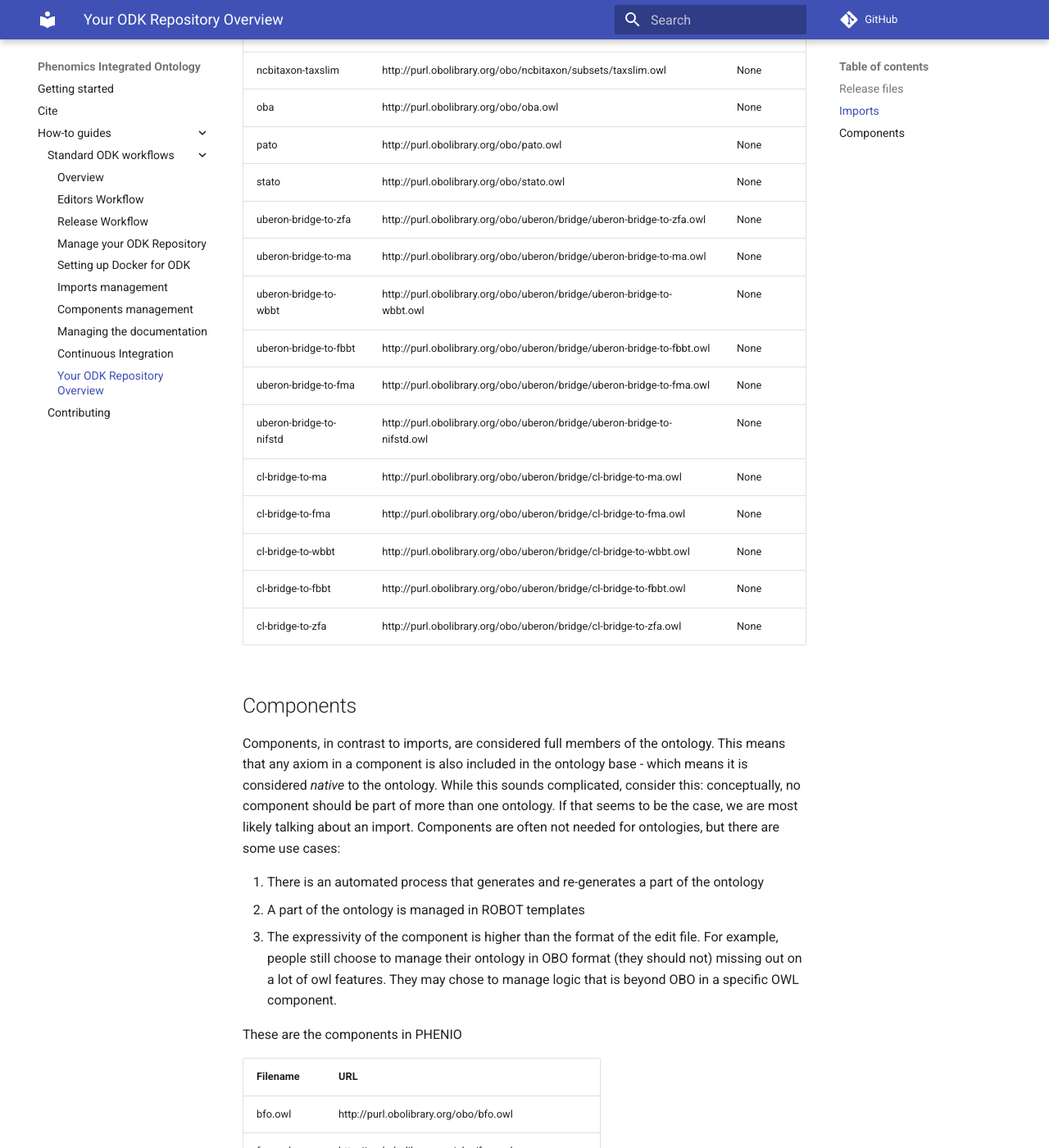
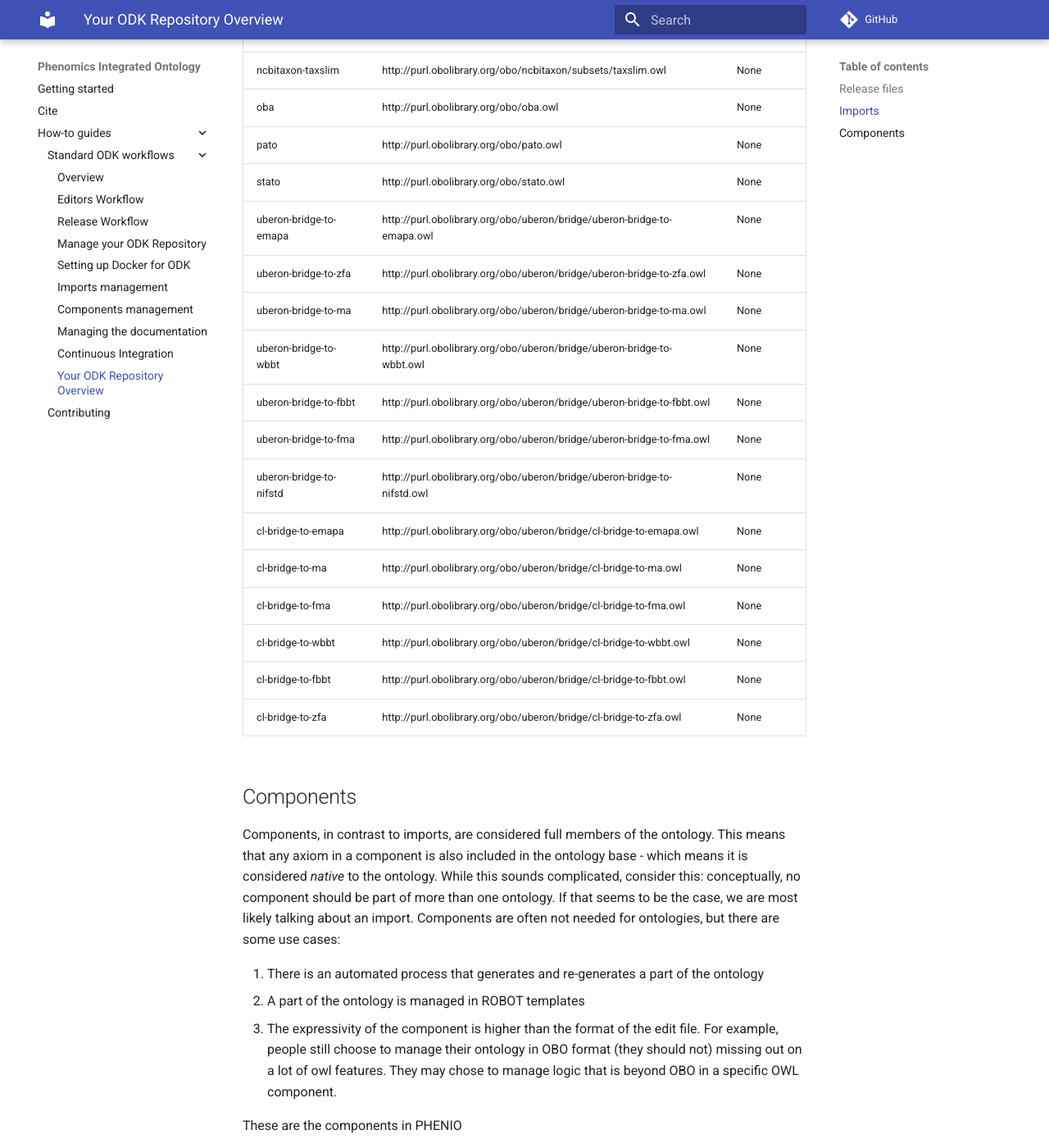
Before and after one commit to monarch-initiative/phenio, an MkDocs documentation site: the page built from docs/odk-workflows/RepositoryFileStructure.md, in a window 1280 px wide and 1400 px high, scrolled down 826 px. Shown: the whole window at 82% size. Built offline with MkDocs 1.6.1 and Material for MkDocs 9.7.7, drawn with Linux system fonts in a browser that asks for light colours; comment, search, counter and statistics services are not loaded; some of the changed text lies outside the part shown.

Commit message:
Update repo

```diff
--- a/docs/odk-workflows/RepositoryFileStructure.md
+++ b/docs/odk-workflows/RepositoryFileStructure.md
@@ -23,12 +23,14 @@
 | oba | http://purl.obolibrary.org/obo/oba.owl | None |
 | pato | http://purl.obolibrary.org/obo/pato.owl | None |
 | stato | http://purl.obolibrary.org/obo/stato.owl | None |
+| uberon-bridge-to-emapa | http://purl.obolibrary.org/obo/uberon/bridge/uberon-bridge-to-emapa.owl | None |
 | uberon-bridge-to-zfa | http://purl.obolibrary.org/obo/uberon/bridge/uberon-bridge-to-zfa.owl | None |
 | uberon-bridge-to-ma | http://purl.obolibrary.org/obo/uberon/bridge/uberon-bridge-to-ma.owl | None |
 | uberon-bridge-to-wbbt | http://purl.obolibrary.org/obo/uberon/bridge/uberon-bridge-to-wbbt.owl | None |
 | uberon-bridge-to-fbbt | http://purl.obolibrary.org/obo/uberon/bridge/uberon-bridge-to-fbbt.owl | None |
 | uberon-bridge-to-fma | http://purl.obolibrary.org/obo/uberon/bridge/uberon-bridge-to-fma.owl | None |
 | uberon-bridge-to-nifstd | http://purl.obolibrary.org/obo/uberon/bridge/uberon-bridge-to-nifstd.owl | None |
+| cl-bridge-to-emapa | http://purl.obolibrary.org/obo/uberon/bridge/cl-bridge-to-emapa.owl | None |
 | cl-bridge-to-ma | http://purl.obolibrary.org/obo/uberon/bridge/cl-bridge-to-ma.owl | None |
 | cl-bridge-to-fma | http://purl.obolibrary.org/obo/uberon/bridge/cl-bridge-to-fma.owl | None |
 | cl-bridge-to-wbbt | http://purl.obolibrary.org/obo/uberon/bridge/cl-bridge-to-wbbt.owl | None |
@@ -48,6 +50,7 @@
 | -------- | --- |
 | bfo.owl | http://purl.obolibrary.org/obo/bfo.owl |
 | fao.owl | http://purl.obolibrary.org/obo/fao.owl |
+| emapa.owl | http://purl.obolibrary.org/obo/emapa.owl |
 | fbbt.owl | http://purl.obolibrary.org/obo/fbbt.owl |
 | go.owl | http://purl.obolibrary.org/obo/go.owl |
 | hsapdv.owl | http://purl.obolibrary.org/obo/hsapdv.owl |
```
Also changed, not shown: 4 other files.
